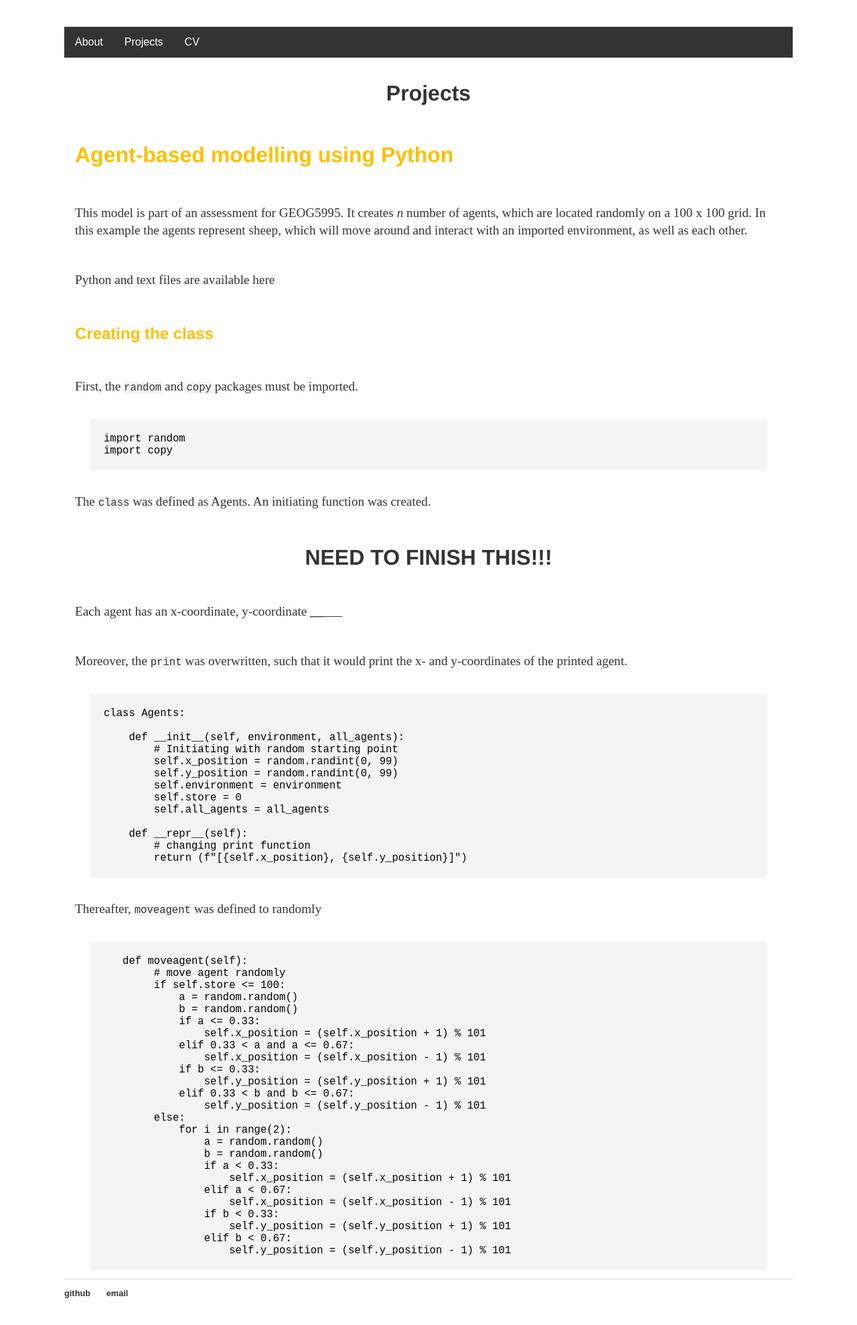
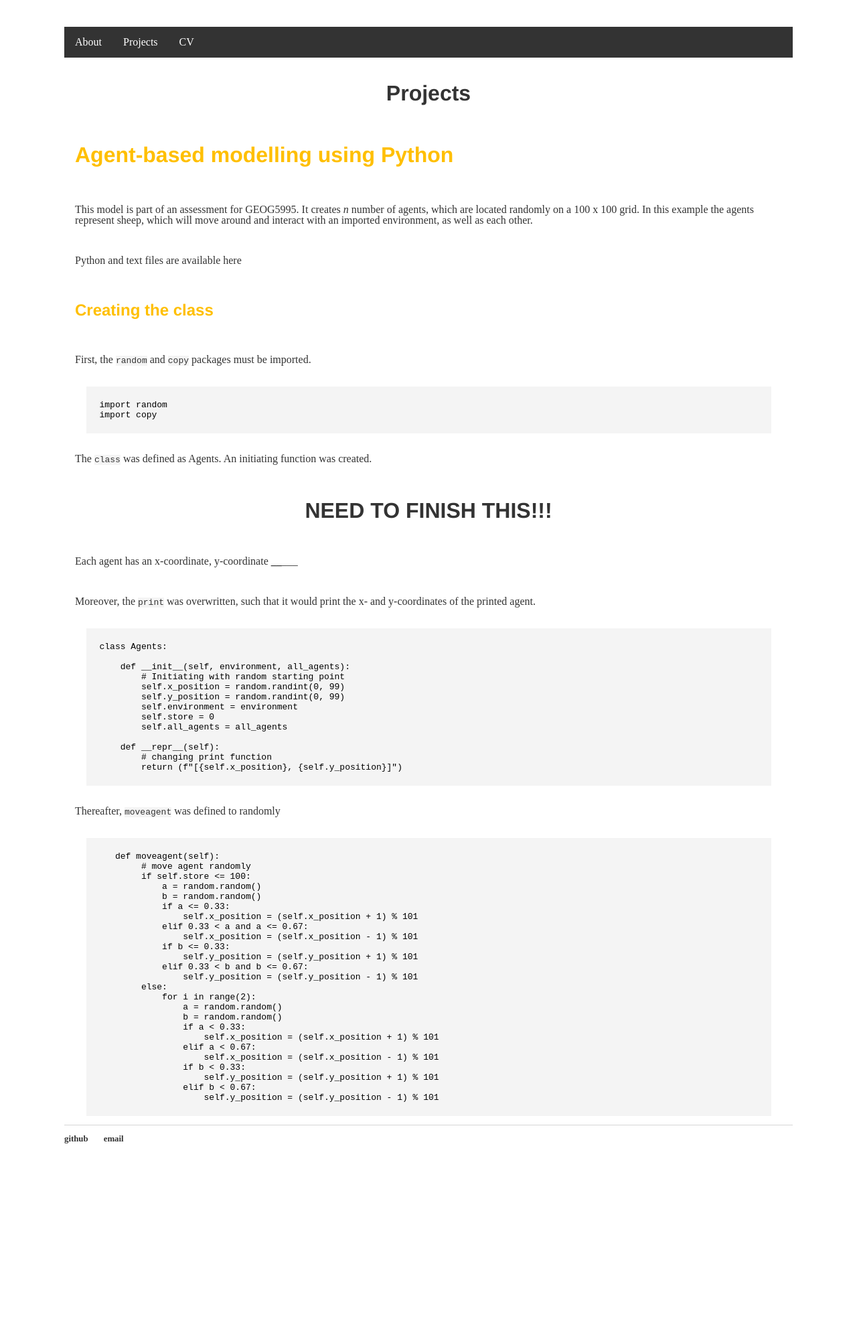
Before and after one commit to lena-kilian/lena-kilian.github.io, a Jekyll site: the page built from abm/index.md, in a window 1280 px wide. Shown: the whole page at 67% size. Built offline with Jekyll 4.4.1, drawn with Linux system fonts in a browser that asks for light colours; our own code applies the rules of GitHub Pages for plain Markdown files; after the commit the page ends 1748 px from its top, so only the background shows below that.

Commit message:
Update main.css

```diff
--- a/css/main.css
+++ b/css/main.css
@@ -7,7 +7,7 @@ body {
 .navbar {
   overflow: hidden;
   background-color: #333;
-  font-family:'Arial';
+  font-family:'Sans Serif';
   color: #ffffff;
 }
 
@@ -76,7 +76,7 @@ body {
 }
 
 footer ul {
-    font-family:'Arial';
+    font-family:'Sans Serif';
     padding: 0px;
     list-style: none;
     font-weight: bold;
@@ -114,8 +114,8 @@ h3 {
 }
 
 p {
-    font-size: 1.2em;
-    line-height: 1.4em;
+    font-size: 1em;
+    line-height: 1em;
     font-family:'Sans Serif';
     color: #333;
     padding: 14px 16px;
@@ -131,7 +131,7 @@ pre code {
   padding: 20px;
   margin-left: 2.5em;
   margin-right: 2.5em;
-  font-size: 1.2em;
+  font-size: 1em;
 }
 
 footer {
```
